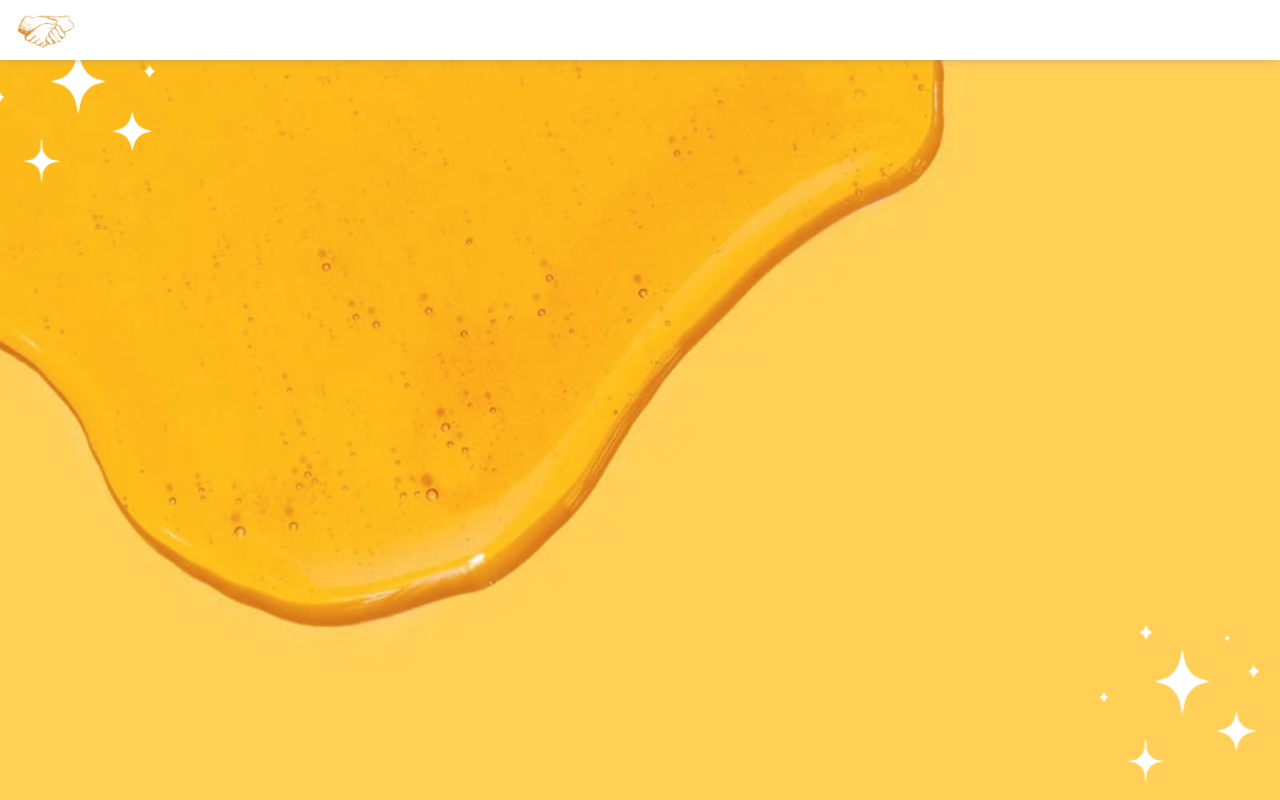
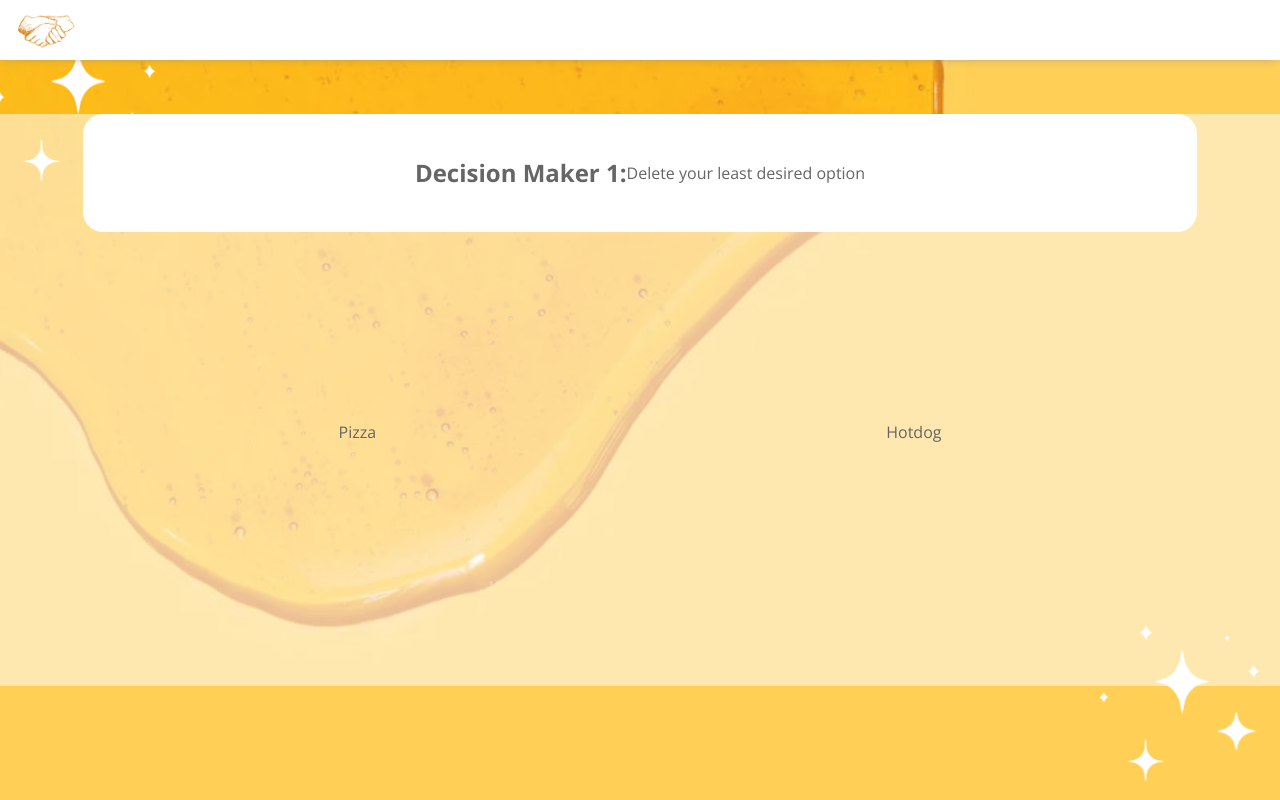
Before and after one commit to time2fishman/agree-to-disagree, a React (Create React App) app: page /play in a window 1280 px wide. Built offline with nearby package versions, Linux system fonts and the light colour scheme; a web font is replaced by a local one.

Commit message:
css edits

```diff
--- a/src/components/PlayPage/PlayPage.css
+++ b/src/components/PlayPage/PlayPage.css
@@ -0,0 +1,102 @@
+.playPage-main {
+    position: fixed;
+    top: 0;
+    left: 0;
+    width: 100%;
+    height: 100%;
+    overflow: hidden;
+    transition: 1500ms ease;
+    display: grid;
+    grid-template-rows: 1fr 5fr 1fr;
+    grid-template-columns: .15fr 2fr .15fr;
+}
+
+.playPage-container {
+    width: 100%;
+    height: 100%;
+    grid-row: 2;
+    grid-column: 2;
+    display: flex;
+    flex-wrap: wrap;
+    align-content: flex-start;
+    justify-content: center;
+}
+
+.playPage-background {
+    grid-row: 2;
+    grid-column: 1 / span 3;
+    background-color: #ffffff88;
+}
+
+.info-box {
+    width: 100%;
+    padding: 2em;
+    display: flex;
+    flex-wrap: wrap;
+    justify-content: center;
+    align-items: center;
+    text-align: center;
+    background-color: white;
+    border-radius: 20px;
+}
+
+.choose-one {
+    margin:auto;
+    width: 100%;
+    height: 70%;
+    grid-column: 2;
+    grid-row: 3;
+    display: flex;
+    justify-content: space-around;
+    align-items: center;
+    /* background-color: aquamarine; */
+}
+
+/*
+.Play-container{
+    border-radius: 20px;
+    width: 100%;
+    padding: 15px;
+    background-color: white;
+    box-shadow: 0 0 10px -3px grey;
+    margin-bottom: 20px;
+}
+
+.orange-circle-container{ */
+/* border:solid; */
+/* display: flex;
+    justify-content: space-around;
+}
+
+.orange-circle-small{
+    display: flex;
+    flex-wrap: wrap;
+    justify-content: center;
+    align-content: center;
+    color: white;
+    height: 50px;
+    width: 50px;
+    background-color: #da7e05;
+    border-radius: 50%;
+    font-size: large;
+    font-weight: 600;
+    box-shadow: 0 0 10px -2px grey;
+}
+
+.Add-food-container{
+    border-radius: 20px;
+    width: 100%;
+    padding: 15px;
+    background-color: white;
+    box-shadow: 0 0 10px -3px grey;
+    margin-bottom: 30px;
+    color: grey;
+    display: flex;
+    flex-wrap: nowrap;
+    justify-content: space-between;
+    align-content: center;
+}
+
+.Add-food-container h4{
+    align-self: center;
+} */
--- a/src/components/PlayPage/PlayPage.js
+++ b/src/components/PlayPage/PlayPage.js
@@ -1,17 +1,31 @@
-import React, { useContext } from 'react';
+import React, { useContext, useEffect } from 'react';
 import { AppContext } from '../../AppContext';
 import './PlayPage.css'
 
 
+
 const PlayPage = () => {
+
     const { navBarVisible, setNavBarVisible } = useContext(AppContext)
 
-    setNavBarVisible('NavBar-container')
-
+    useEffect(() => {
+        setNavBarVisible('NavBar-container')
+        console.log("testing")
+    })
 
     return (
-        <div className='container'>
-            <div>test</div>
+        <div className='playPage-main'>
+            <div className='playPage-background'></div>
+            <div className='playPage-container'>
+                <div className='info-box'>
+                    <h2>Decision Maker 1:</h2>
+                    <p>Delete your least desired option</p>
+                </div>
+                <div className='choose-one'>
+                    <div className='food-choice'>Pizza</div>
+                    <div className='food-choice'>Hotdog</div>
+                </div>
+            </div>
         </div>
     )
 }
```
